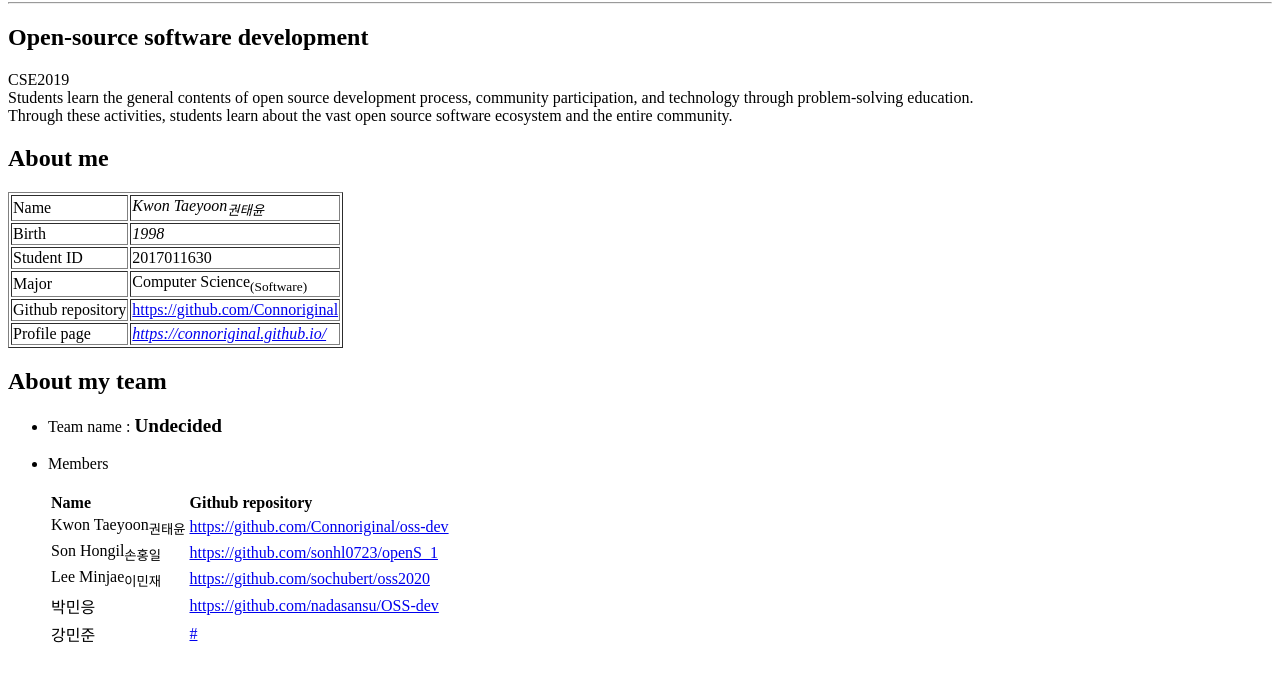
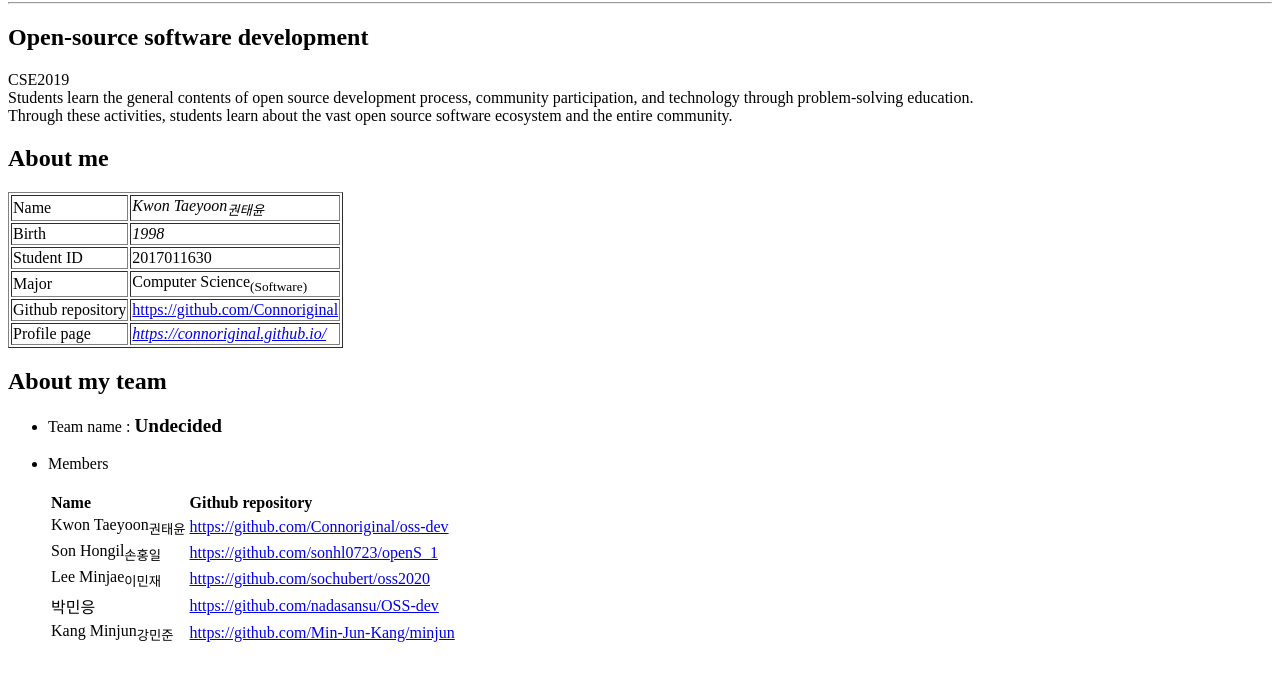
Before and after one commit to Connoriginal/oss-dev, a plain HTML site: page index.html in a window 1280 px wide. Shown: the part 78-760 px from the top of the page. Drawn offline with Linux system fonts and the light colour scheme.

Commit message:
modified members github repository

```diff
--- a/index.html
+++ b/index.html
@@ -81,8 +81,8 @@
         </tr>
 
         <tr>
-          <td>강민준</td>
-          <td><a href="#">#</a></td>
+          <td>Kang Minjun<sub>강민준</sub></td>
+          <td><a href="https://github.com/Min-Jun-Kang/minjun">https://github.com/Min-Jun-Kang/minjun</a></td>
         </tr>
       </table>
     </ul>
```
